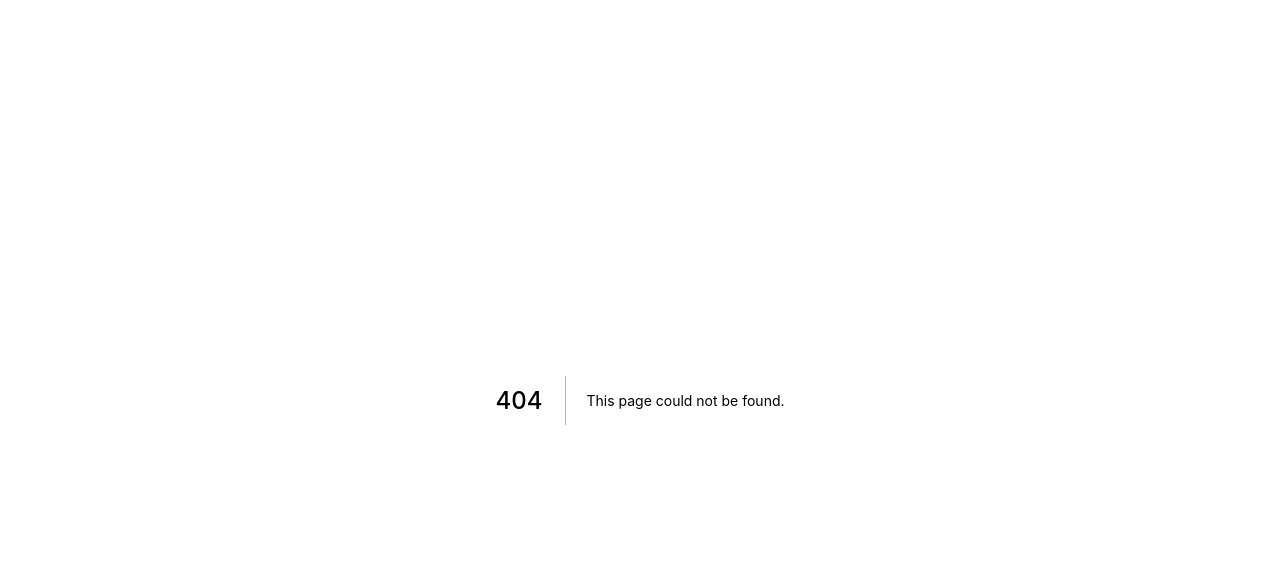
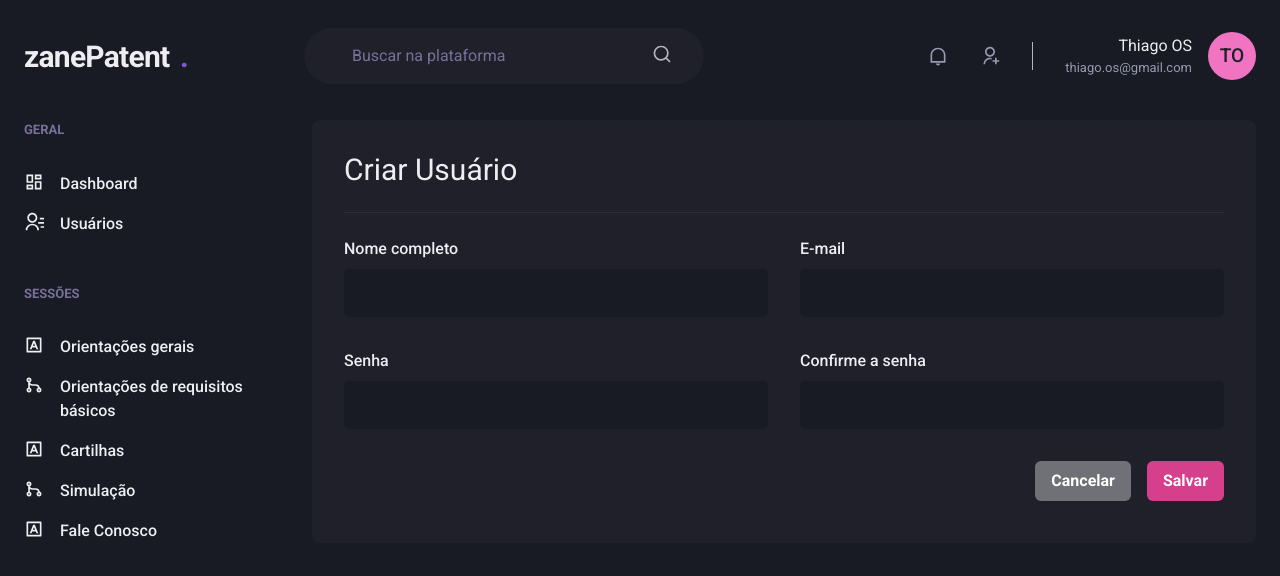
Before and after one commit to thiagoos16/zane-patent-admin, a Next.js app: page /users/create in a window 1280 px wide. Before the commit this address had no page. Shown: the top 576 px of the page. Built offline with nearby package versions, Linux system fonts and the light colour scheme.

Commit message:
add create user form

```diff
--- /dev/null
+++ b/src/pages/users/create.tsx
@@ -0,0 +1,41 @@
+import { Box, Divider, Flex, Heading, VStack, SimpleGrid, HStack, Button } from "@chakra-ui/react";
+import { Input } from "../../components/Form/Input";
+import { Header } from "../../components/Header";
+import { Sidebar } from "../../components/Sidebar";
+
+export default function CreateUser() {
+    return (
+        <Box>
+            <Header />
+
+            <Flex w="100%" my="6" maxWidth={1480} mx="auto" px="6">
+                <Sidebar />
+
+                <Box flex="1" borderRadius={8} bg="gray.800" p="8">
+                    <Heading size="lg" fontWeight="normal">Criar Usuário</Heading>
+
+                    <Divider my="6" borderColor="gray.700" />
+
+                    <VStack spacing="8">
+                        <SimpleGrid minChildWidth="240px" spacing="8" w="100%">
+                            <Input name="name" label="Nome completo" />
+                            <Input name="email" type="email" label="E-mail"/>
+                        </SimpleGrid>
+
+                        <SimpleGrid minChildWidth="240px" spacing="8" w="100%">
+                            <Input name="password" type="password" label="Senha" />
+                            <Input name="password_confirmation" type="password" label="Confirme a senha"/>
+                        </SimpleGrid>
+                    </VStack>
+
+                    <Flex mt="8" justify="flex-end">
+                        <HStack spacing="4">
+                            <Button colorScheme="whiteAlpha"> Cancelar </Button>
+                            <Button colorScheme="pink"> Salvar </Button>
+                        </HStack>
+                    </Flex>
+                </Box>
+            </Flex>
+        </Box>
+    )
+}
```
